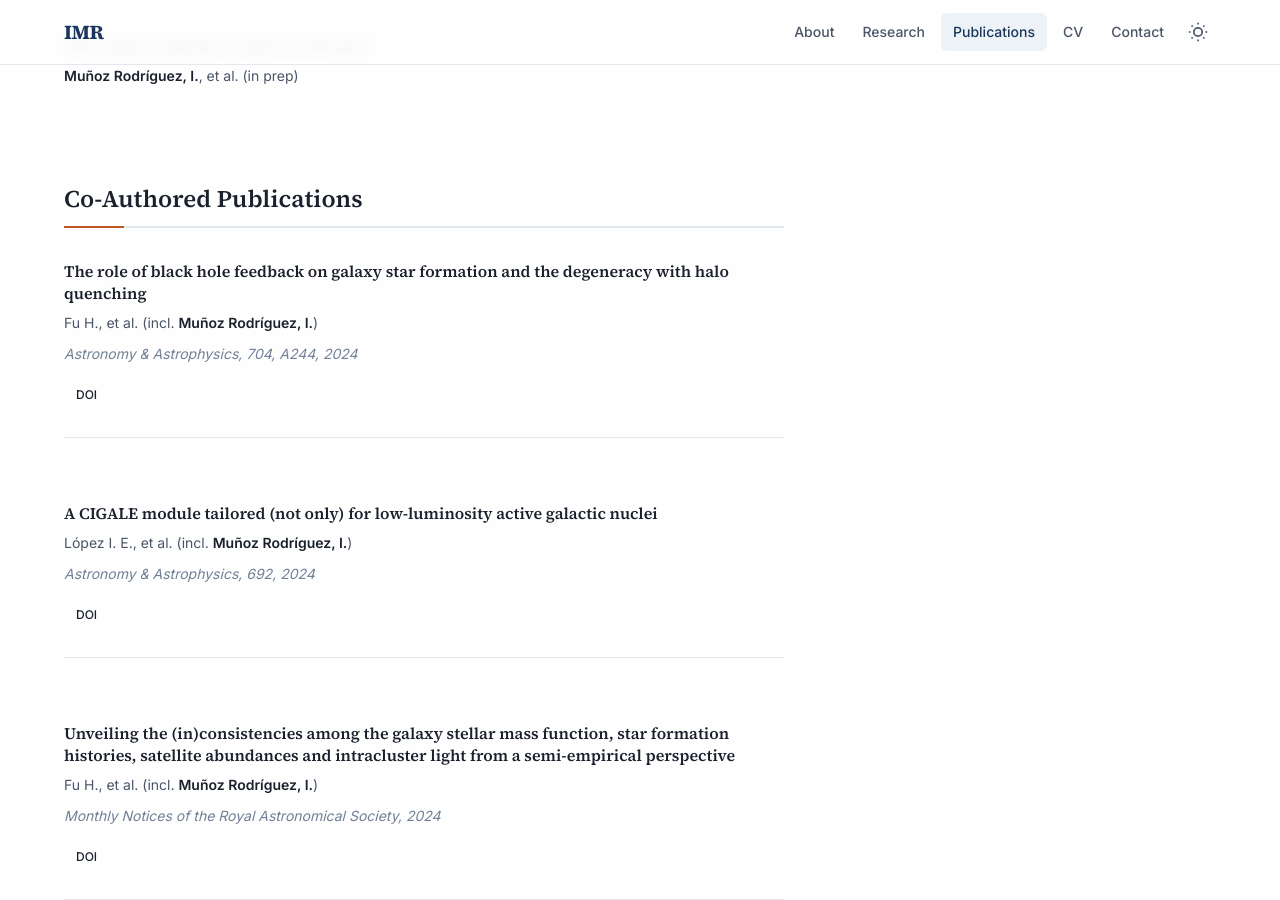
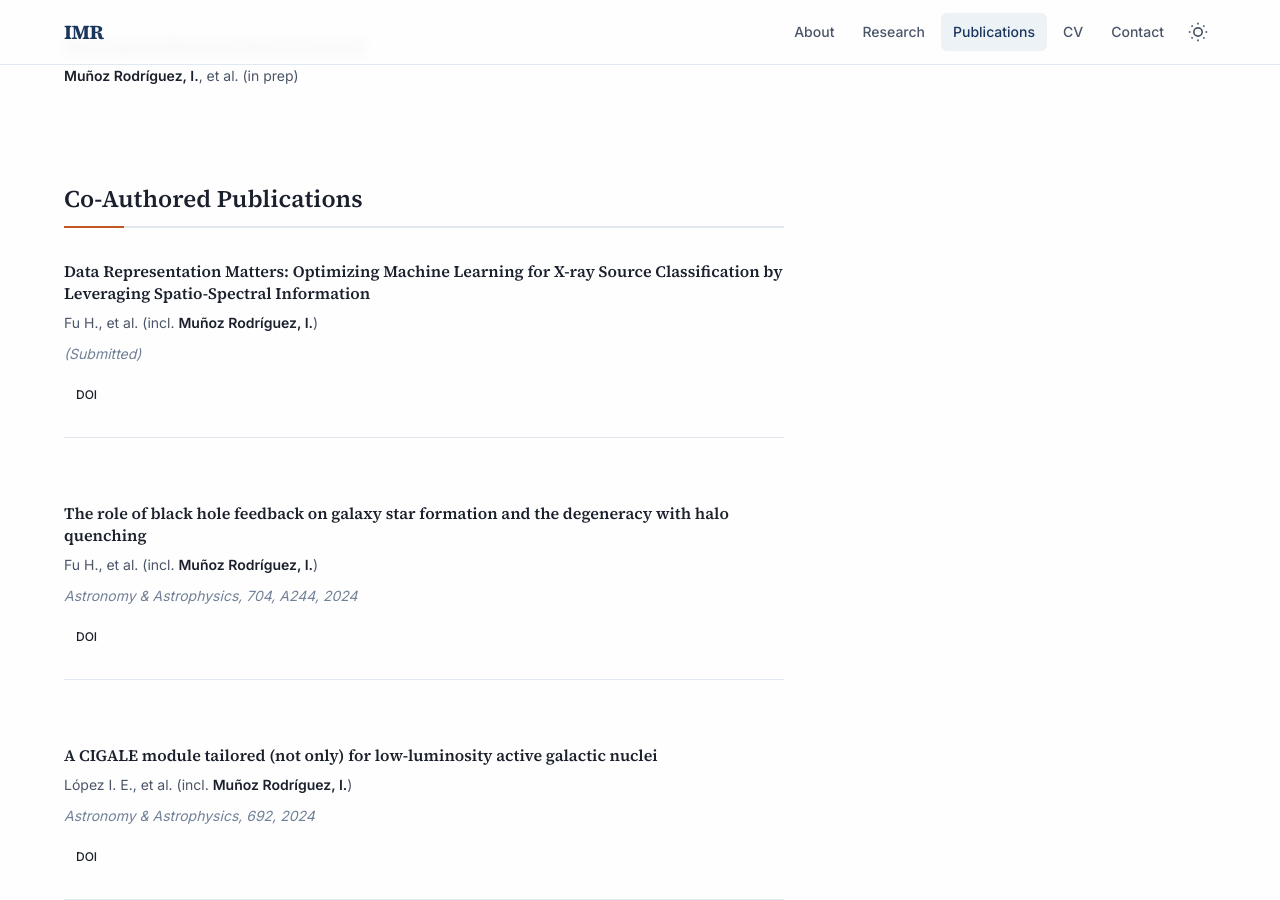
Before and after one commit to IvanMuro/IvanMuro.github.io, a Jekyll site: the page built from publications.md, in a window 1280 px wide and 900 px high, scrolled down 1129 px. Built offline with Jekyll 4.4.1, drawn with Linux system fonts in a browser that asks for light colours.

Commit message:
publication added

```diff
--- a/publications.md
+++ b/publications.md
@@ -89,6 +89,21 @@ permalink: /publications/
 <section class="section">
 <h2 class="section-title">Co-Authored Publications</h2>
 <ul class="publication-list">
+
+<li class="publication-item">
+    <h3 class="publication-title">
+      <a href="" target="_blank" rel="noopener">
+        Data Representation Matters: Optimizing Machine Learning for X-ray Source Classification by Leveraging Spatio-Spectral Information
+      </a>
+    </h3>
+    <p class="publication-authors">
+      Fu H., et al. (incl. <span class="author-highlight">Muñoz Rodríguez, I.</span>)
+    </p>
+    <p class="publication-venue">(Submitted)</p>
+    <div class="publication-links">
+      <a href="" class="btn btn-sm btn-ghost" target="_blank" rel="noopener">DOI</a>
+    </div>
+  </li>
   <li class="publication-item">
     <h3 class="publication-title">
       <a href="https://doi.org/10.1051/0004-6361/202556480" target="_blank" rel="noopener">
```
